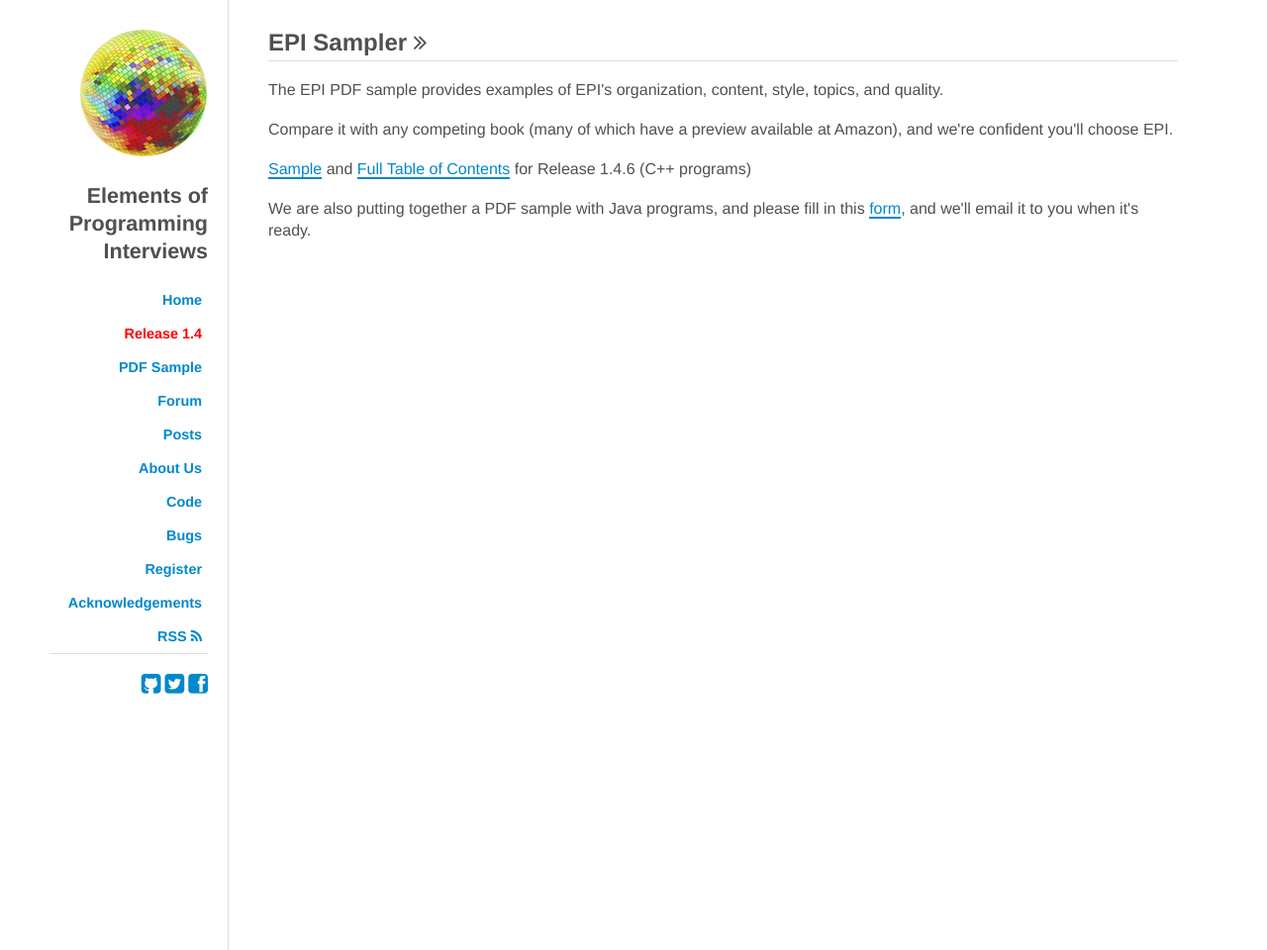
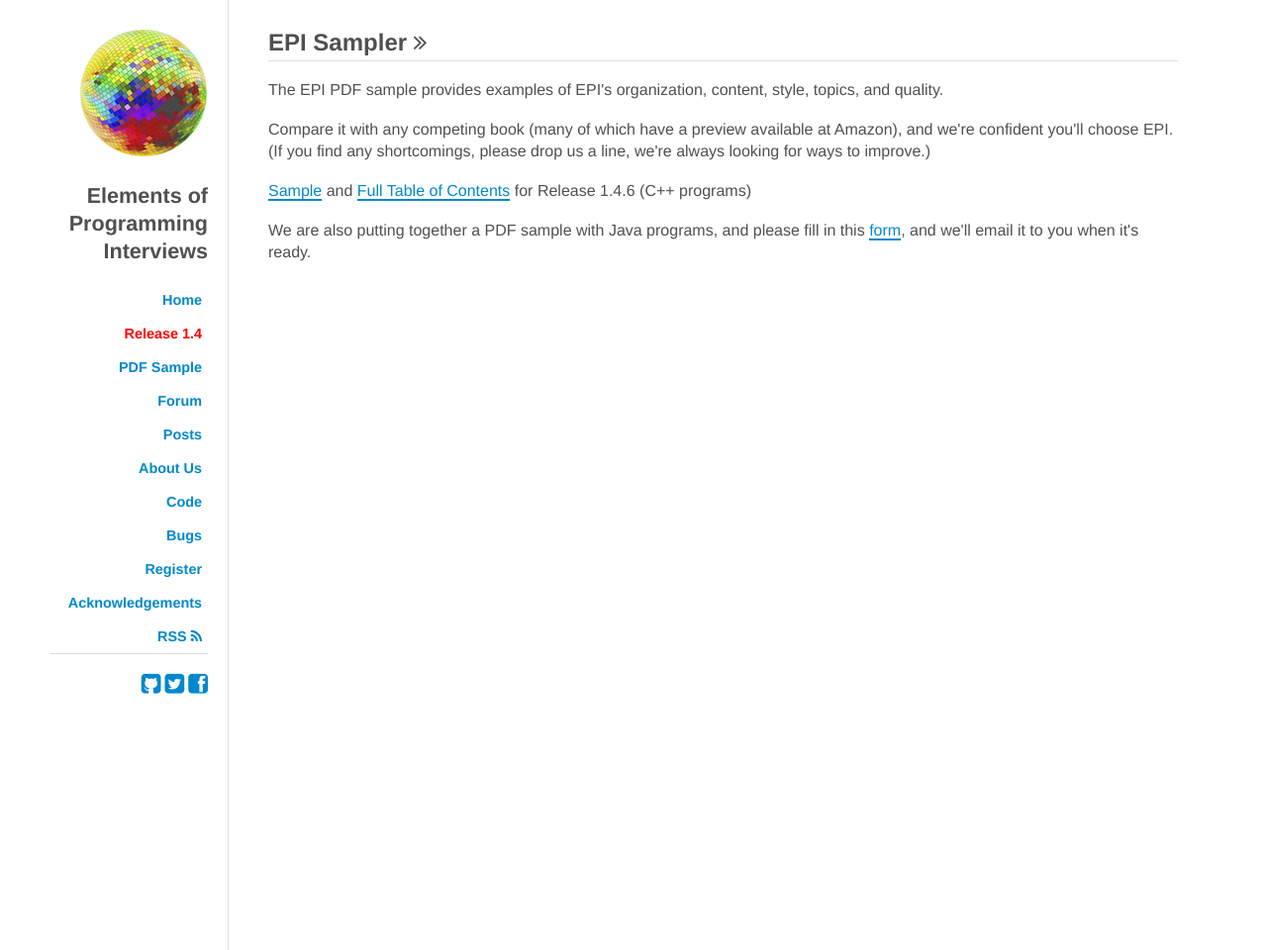
Before and after one commit to epibook/epibook.github.io, a Jekyll site: the page built from sample.html, in a window 1280 px wide. Shown: the whole page at 99% size. Built offline with Jekyll 4.4.1, drawn with Linux system fonts in a browser that asks for light colours; some web fonts are replaced; Markdown is read by kramdown in place of the engine named in the settings.

Commit message:
removed sale reference, asked for feedback from sampler

```diff
--- a/sample.html
+++ b/sample.html
@@ -15,7 +15,8 @@
 <p>
 Compare it with any competing
 book (many of which have a preview available at Amazon), and
-we're confident you'll choose EPI.
+we're confident you'll choose EPI. (If you find any shortcomings, please drop us a line, we're always
+looking for ways to improve.)
 <p>
 
 <a href="/pdf/epi-light-1.4.6.pdf">Sample</a> and <a href="/pdf/epi-toc.pdf">Full Table of Contents</a>
```
